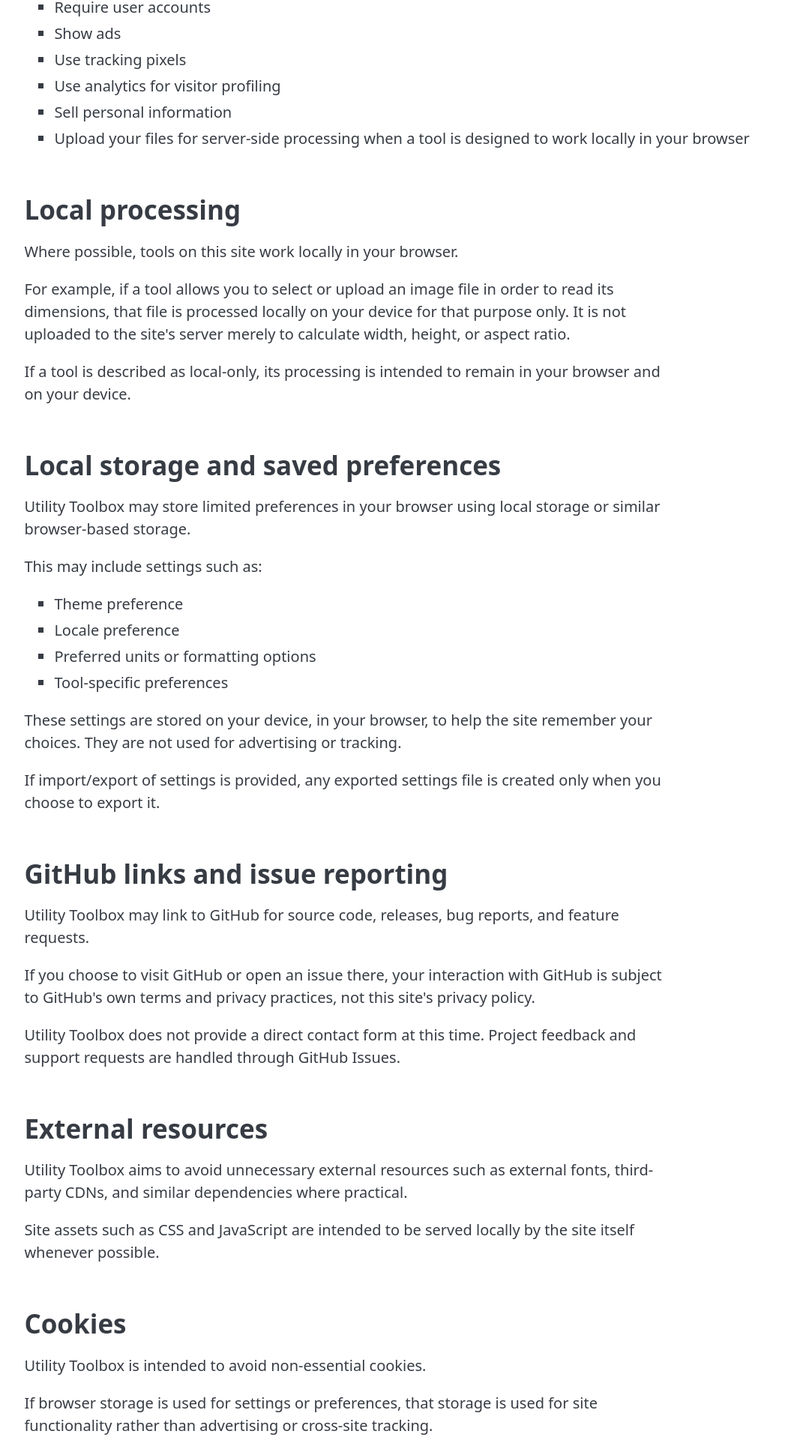
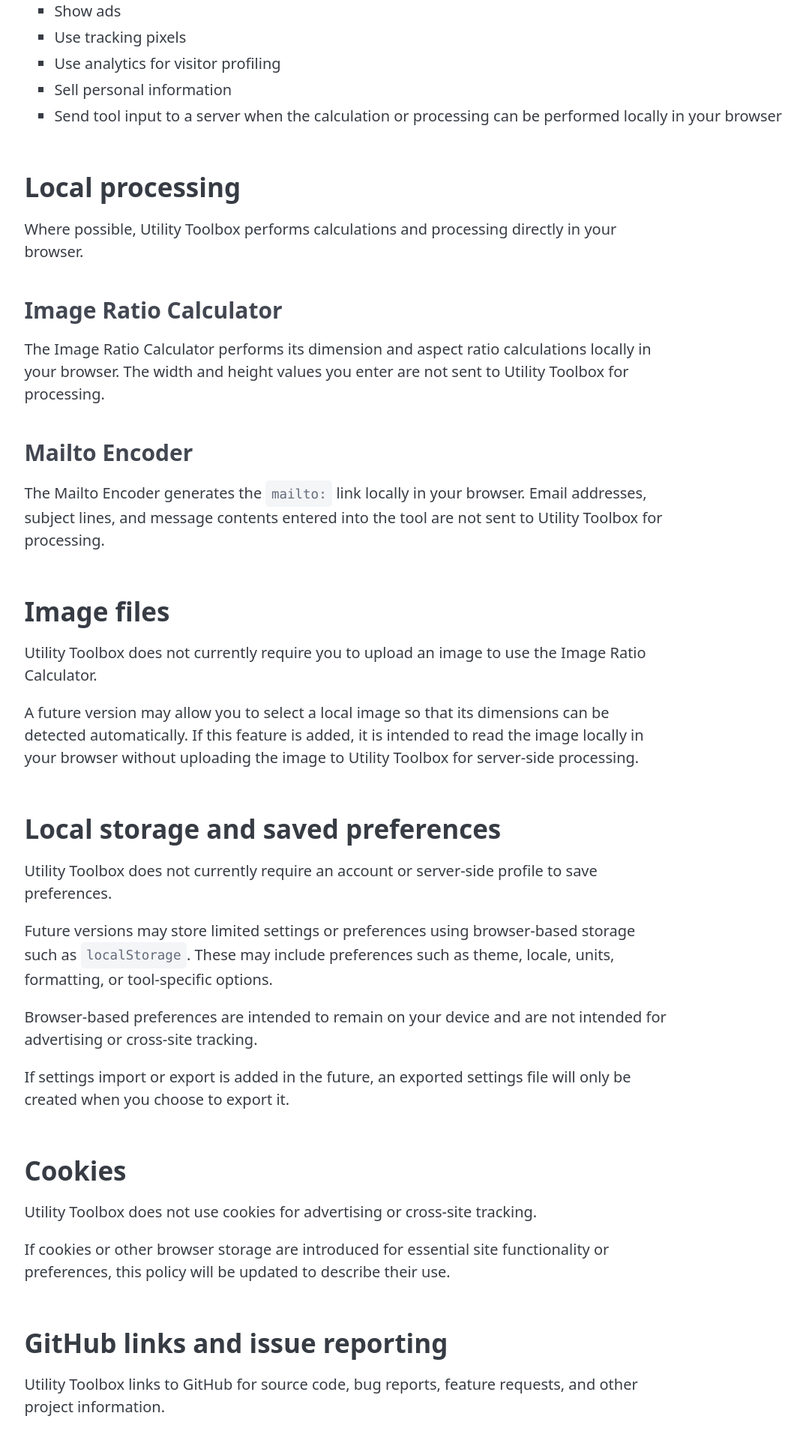
Before and after one commit to jennifert/utility-toolbox, a Next.js app: page /privacy in a window 1280 px wide. Shown: the part 491-2408 px from the top of the page at 75% size, without its empty margins (6-1077 px from the left). Built offline with nearby package versions, Linux system fonts and the light colour scheme.

Commit message:
Privacy Updates

```diff
--- a/pages/privacy.js
+++ b/pages/privacy.js
@@ -15,20 +15,23 @@
 
       <section>
         <h1>{POST_TITLE}</h1>
+
         <p>
-          <strong>Last updated:</strong> April 14, 2026
+          <strong>Last updated:</strong> August 28, 2026
         </p>
 
         <p>
-          Utility Toolbox is designed to respect your privacy. This site aims to
-          provide practical browser-based tools without ads, tracking, or
-          unnecessary collection of personal information.
+          Utility Toolbox is designed to respect your privacy. This site provides
+          practical browser-based tools without ads, tracking, or unnecessary
+          collection of personal information.
         </p>
       </section>
 
       <section>
         <h2>What Utility Toolbox does not do</h2>
+
         <p>Utility Toolbox does not:</p>
+
         <ul>
           <li>Require user accounts</li>
           <li>Show ads</li>
@@ -36,69 +39,106 @@
           <li>Use analytics for visitor profiling</li>
           <li>Sell personal information</li>
           <li>
-            Upload your files for server-side processing when a tool is designed
-            to work locally in your browser
+            Send tool input to a server when the calculation or processing can
+            be performed locally in your browser
           </li>
         </ul>
       </section>
 
       <section>
         <h2>Local processing</h2>
+
         <p>
-          Where possible, tools on this site work locally in your browser.
+          Where possible, Utility Toolbox performs calculations and processing
+          directly in your browser.
+        </p>
+
+        <h3>Image Ratio Calculator</h3>
+
+        <p>
+          The Image Ratio Calculator performs its dimension and aspect ratio
+          calculations locally in your browser. The width and height values you
+          enter are not sent to Utility Toolbox for processing.
+        </p>
+
+        <h3>Mailto Encoder</h3>
+
+        <p>
+          The Mailto Encoder generates the <code>mailto:</code> link locally in
+          your browser. Email addresses, subject lines, and message contents
+          entered into the tool are not sent to Utility Toolbox for processing.
+        </p>
+      </section>
+
+      <section>
+        <h2>Image files</h2>
+
+        <p>
+          Utility Toolbox does not currently require you to upload an image to
+          use the Image Ratio Calculator.
         </p>
 
         <p>
-          For example, if a tool allows you to select or upload an image file in
-          order to read its dimensions, that file is processed locally on your
-          device for that purpose only. It is not uploaded to the site&apos;s
-          server merely to calculate width, height, or aspect ratio.
-        </p>
-
-        <p>
-          If a tool is described as local-only, its processing is intended to
-          remain in your browser and on your device.
+          A future version may allow you to select a local image so that its
+          dimensions can be detected automatically. If this feature is added,
+          it is intended to read the image locally in your browser without
+          uploading the image to Utility Toolbox for server-side processing.
         </p>
       </section>
 
       <section>
         <h2>Local storage and saved preferences</h2>
+
         <p>
-          Utility Toolbox may store limited preferences in your browser using
-          local storage or similar browser-based storage.
+          Utility Toolbox does not currently require an account or server-side
+          profile to save preferences.
         </p>
 
-        <p>This may include settings such as:</p>
-        <ul>
-          <li>Theme preference</li>
-          <li>Locale preference</li>
-          <li>Preferred units or formatting options</li>
-          <li>Tool-specific preferences</li>
-        </ul>
+        <p>
+          Future versions may store limited settings or preferences using
+          browser-based storage such as <code>localStorage</code>. These may
+          include preferences such as theme, locale, units, formatting, or
+          tool-specific options.
+        </p>
 
         <p>
-          These settings are stored on your device, in your browser, to help the
-          site remember your choices. They are not used for advertising or
+          Browser-based preferences are intended to remain on your device and
+          are not intended for advertising or cross-site tracking.
+        </p>
+
+        <p>
+          If settings import or export is added in the future, an exported
+          settings file will only be created when you choose to export it.
+        </p>
+      </section>
+
+      <section>
+        <h2>Cookies</h2>
+
+        <p>
+          Utility Toolbox does not use cookies for advertising or cross-site
           tracking.
         </p>
 
         <p>
-          If import/export of settings is provided, any exported settings file is
-          created only when you choose to export it.
+          If cookies or other browser storage are introduced for essential site
+          functionality or preferences, this policy will be updated to describe
+          their use.
         </p>
       </section>
 
       <section>
         <h2>GitHub links and issue reporting</h2>
+
         <p>
-          Utility Toolbox may link to GitHub for source code, releases, bug
-          reports, and feature requests.
+          Utility Toolbox links to GitHub for source code, bug reports, feature
+          requests, and other project information.
         </p>
 
         <p>
-          If you choose to visit GitHub or open an issue there, your interaction
-          with GitHub is subject to GitHub&apos;s own terms and privacy
-          practices, not this site&apos;s privacy policy.
+          If you choose to visit GitHub or submit an issue there, your
+          interaction with GitHub is subject to GitHub&apos;s own terms and
+          privacy practices.
         </p>
 
         <p>
@@ -110,6 +150,7 @@
 
       <section>
         <h2>External resources</h2>
+
         <p>
           Utility Toolbox aims to avoid unnecessary external resources such as
           external fonts, third-party CDNs, and similar dependencies where
@@ -117,47 +158,42 @@
         </p>
 
         <p>
-          Site assets such as CSS and JavaScript are intended to be served
-          locally by the site itself whenever possible.
-        </p>
-      </section>
-
-      <section>
-        <h2>Cookies</h2>
-        <p>Utility Toolbox is intended to avoid non-essential cookies.</p>
-
-        <p>
-          If browser storage is used for settings or preferences, that storage
-          is used for site functionality rather than advertising or cross-site
-          tracking.
+          Site assets such as CSS and JavaScript are intended to be served by
+          the site itself whenever practical.
         </p>
       </section>
 
       <section>
         <h2>Data retention</h2>
+
         <p>
-          Because Utility Toolbox is designed to minimize collection of personal
-          data, there is generally little or no personal data retained by the
-          site itself for normal use of local browser tools.
+          Utility Toolbox is designed to minimize the collection of personal
+          information. Data entered into tools that operate locally in your
+          browser is not retained by Utility Toolbox as part of those
+          calculations.
         </p>
 
         <p>
-          Preferences stored in your browser remain there until you clear them,
-          reset them, or remove them through your browser settings.
+          If browser-based preferences are introduced in the future, those
+          preferences will remain in your browser until they are cleared or
+          reset.
         </p>
       </section>
 
       <section>
         <h2>Changes to this policy</h2>
+
         <p>
-          This privacy policy may be updated over time to reflect changes to the
-          site or its tools. When changes are made, the &ldquo;Last updated&rdquo;
-          date at the top of this page will be revised.
+          This privacy policy may be updated as Utility Toolbox changes or new
+          tools and features are introduced. When material changes are made, the
+          &ldquo;Last updated&rdquo; date at the top of this page will be
+          revised.
         </p>
       </section>
 
       <section>
         <h2>Contact and support</h2>
+
         <p>
           For bug reports, feature requests, or project feedback, please use the
           project&apos;s GitHub Issues page.
```
Also changed, not shown: 1 other file (tests, documents, lock files or other folders).
